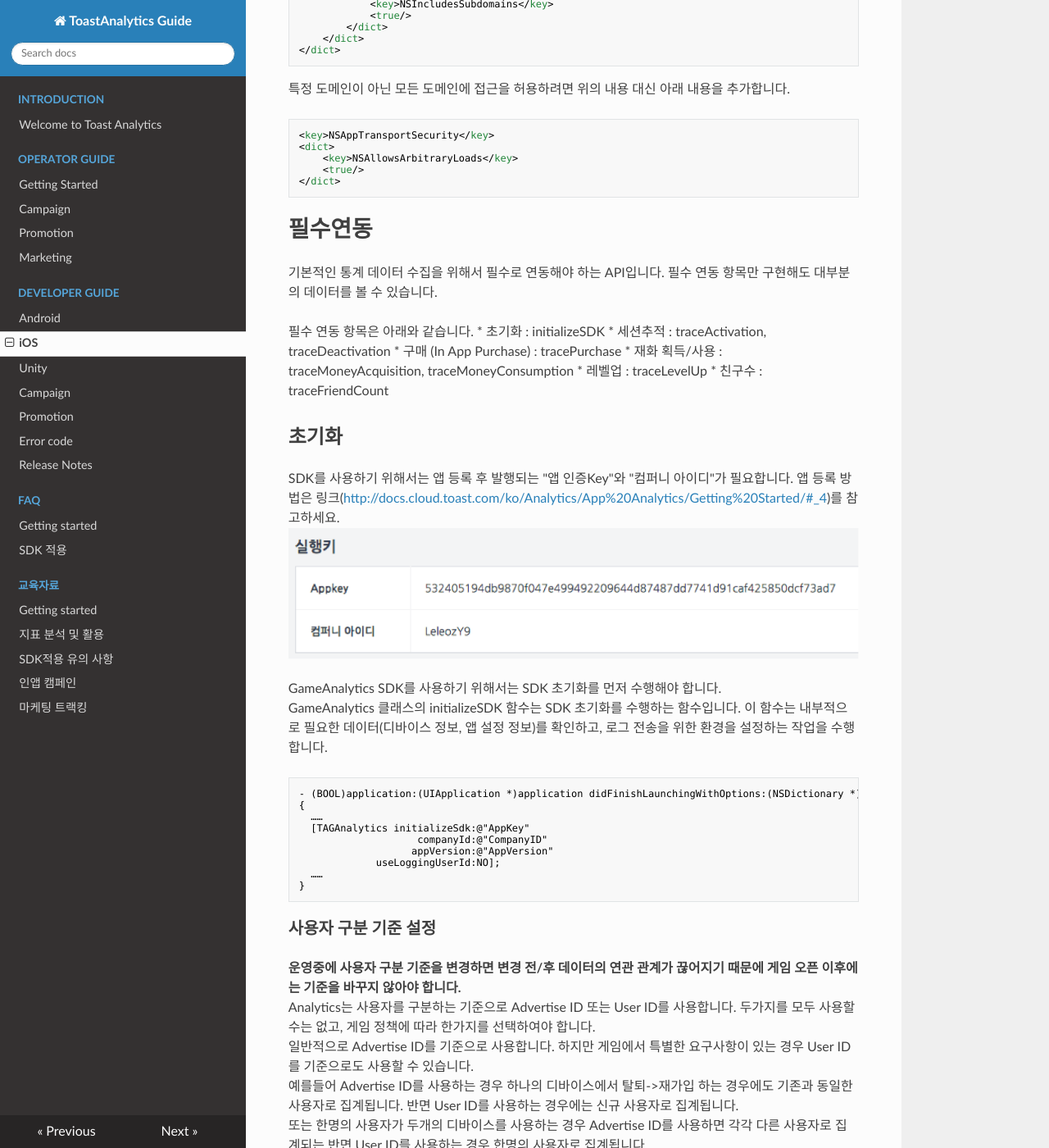
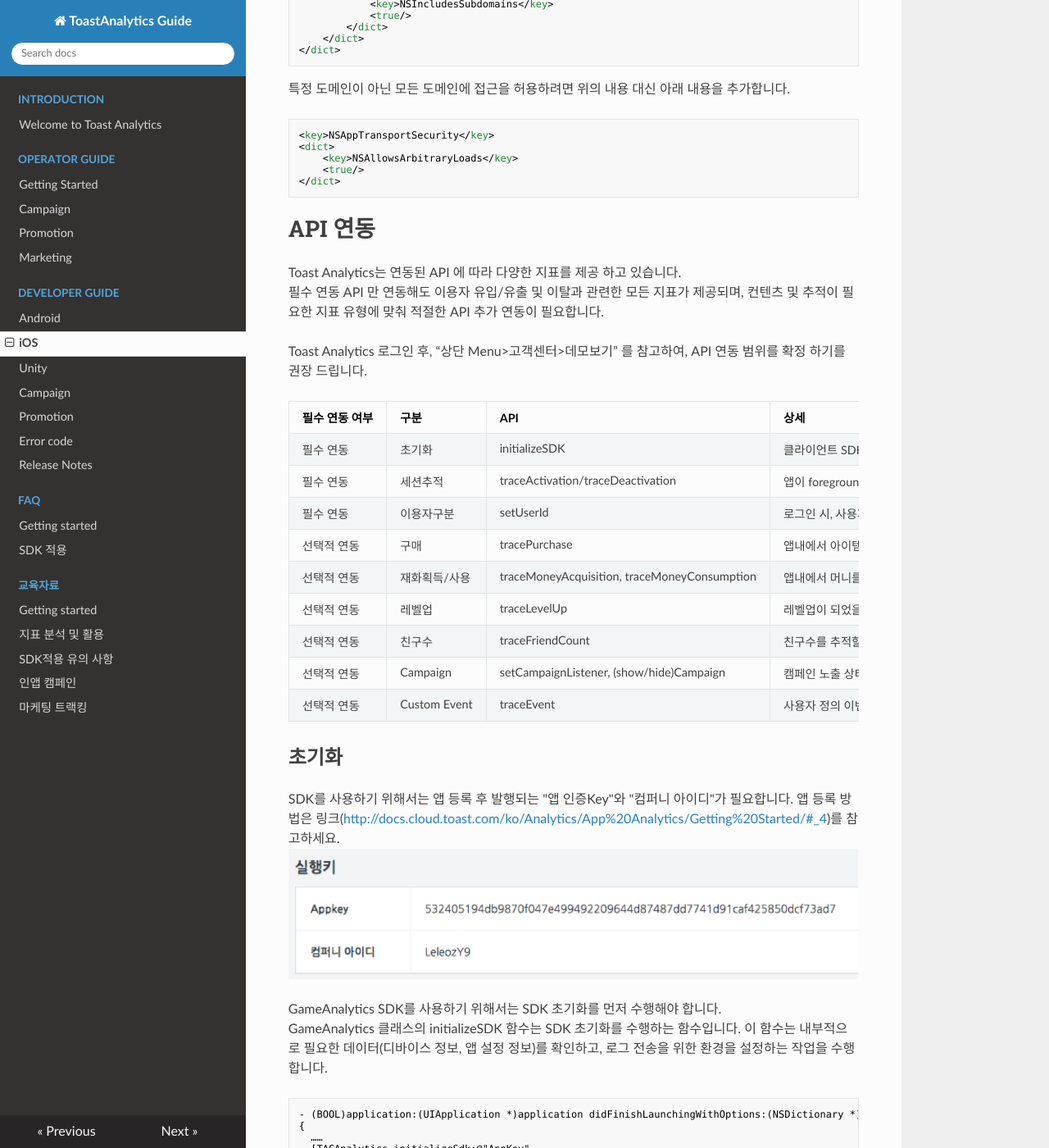
Before and after one commit to ToastAnalytics/ToastAnalytics, an MkDocs documentation site: the page built from docs/Developer/5. iOS Developer Guide.md, in a window 1280 px wide and 1400 px high, scrolled down 1612 px. Shown: the whole window at 82% size. Built offline with MkDocs 1.6.1, drawn with Linux system fonts in a browser that asks for light colours; nearby versions of some CDN libraries; old or Windows-style settings are respelled for this version of MkDocs; some of the changed text lies outside the part shown.

Commit message:
Update 5. iOS Developer Guide.md

````diff
--- a/docs/Developer/5. iOS Developer Guide.md
+++ b/docs/Developer/5. iOS Developer Guide.md
@@ -64,16 +64,24 @@
 </dict>
 ```
 
-# 필수연동
-기본적인 통계 데이터 수집을 위해서 필수로 연동해야 하는 API입니다. 필수 연동 항목만 구현해도 대부분의 데이터를 볼 수 있습니다.
+# API 연동
 
-필수 연동 항목은 아래와 같습니다.
-* 초기화 : initializeSDK
-* 세션추적 : traceActivation, traceDeactivation
-* 구매 (In App Purchase) : tracePurchase
-* 재화 획득/사용 : traceMoneyAcquisition, traceMoneyConsumption
-* 레벨업 : traceLevelUp
-* 친구수 : traceFriendCount
+Toast Analytics는 연동된 API 에 따라 다양한 지표를 제공 하고 있습니다.
+필수 연동 API 만 연동해도  이용자 유입/유출 및 이탈과 관련한 모든 지표가 제공되며, 컨텐츠 및  추적이 필요한 지표 유형에 맞춰 적절한 API 추가 연동이 필요합니다.
+
+Toast Analytics 로그인 후, “상단 Menu>고객센터>데모보기” 를 참고하여, API 연동 범위를 확정 하기를 권장 드립니다.
+
+|필수 연동 여부|구분|API|상세|관련 지표|
+|---|---|---|---|---|
+|필수 연동|초기화|initializeSDK|클라이언트 SDK 모듈을 초기화합니다.|모니터링/글로벌모니터링/마케팅/유입&방문/이탈/이용자상세|
+|필수 연동|세션추적|traceActivation/traceDeactivation|앱이 foreground로 활성화 or background로 활성화 될 때 호출합니다.|모니터링/글로벌모니터링/마케팅/유입&방문/이탈/이용자상세|
+|필수 연동|이용자구분|setUserId|로그인 시, 사용자 ID를 입력할 경우 사용합니다. initializeSdk(..., true)인 경우에만 setUserId(userId, true) 형태로 사용합니다.|모니터링/글로벌모니터링/마케팅/유입&방문/이탈/이용자상세|
+|선택적 연동|구매|tracePurchase|앱내에서 아이템을 구매했을 때 호출합니다. (In App Purchase)|매출/첫구매/LTV|
+|선택적 연동|재화획득/사용|traceMoneyAcquisition, traceMoneyConsumption|앱내에서 머니를 획득하거나 소비 했을때 호출합니다.|밸런싱|
+|선택적 연동|레벨업|traceLevelUp|레벨업이 되었을 때 호출합니다.|밸런싱|
+|선택적 연동|친구수|traceFriendCount|친구수를 추적할때 호출합니다.|밸런싱|
+|선택적 연동|Campaign|setCampaignListener, (show/hide)Campaign|캠페인 노출 상태를 비동기적으로 통지받는 리스너를 등록합니다. 해당 Campaign 뷰의 노출을 요청하거나 숨길때 호출합니다.|캠페인|
+|선택적 연동|Custom Event|traceEvent|사용자 정의 이벤트가 발생했을 때 호출합니다.|커스텀이벤트|
 
 ## 초기화
 
@@ -220,15 +228,6 @@
 ```objective-c
 [TAGAnalytics traceFriendCount:100];
 ```
-
-# 선택적 연동
-
-기본연동을 통해 제공되는 기본 지표 이외에 게임에서 추가적으로 측정하고 싶은 지표가 있는경우, 혹은 Analytics에서 제공하는 Campaign 기능을 사용하는 방법에 대해 설명합니다.
-
-추가적으로 연동할 수 있는 항목은 아래와 같습니다.
-* Campaign 연동 : setCampaignListener, (show/hide)Campaign
-* Custom Event 수집 : traceEvent
-* 소요시간 측정 : traceStartSpeed, traceEndSpeed
 
 ## 캠페인 연동
 
@@ -381,8 +380,8 @@
 활용 목적에 따라 이벤트 설계 시 고려할 사항은 다음과 같습니다.
 
 1. 지표 조회시의 가독성을 위해 EventCode 되도록 unique 한것이 좋습니다.
-예를 들어, (Push, click, param1,param2, value, level) / (popup, click, param1, param2, value, level)로 적용하는것보다는
-(Push, push_click, param1, param2, value, level) / (popup, popup_click, param1, param2, value, level)을 권장드립니다.
+예를 들어, (<span style="color:red;">Push, click</span>, param1,param2, value, level) / (<span style="color:red;">popup, click</span>, param1, param2, value, level)로 적용하는것보다는
+(<span style="color:red;">Push, push_click</span>, param1, param2, value, level) / (<span style="color:red;">popup, popup_click</span>, param1, param2, value, level)을 권장드립니다.
 
 2. Value는 특정 이벤트의 발생 건수 이외의 기준으로 조회하고자 할 경우 다양하게 활용 할 수 있습니다.
 예를 들어, E-Book App에서 특정 만화를 보기 위해 사용된 포인트를 value 에 남긴다면, 전체 이용자가 해당 만화를 보기 위해 사용한 포인트를 일별로 추적할 수 있습니다. 혹은 event 가 발생한 OS 별로 지표를 조회하고자 한다면, ios 인 경우 value = 1, aos 인 경우 value = 0 으로 남기고, 해당이벤트의 [건수 - value 조회 값] 이 aos 에서 발생한 건수로 추적됩니다.
````
